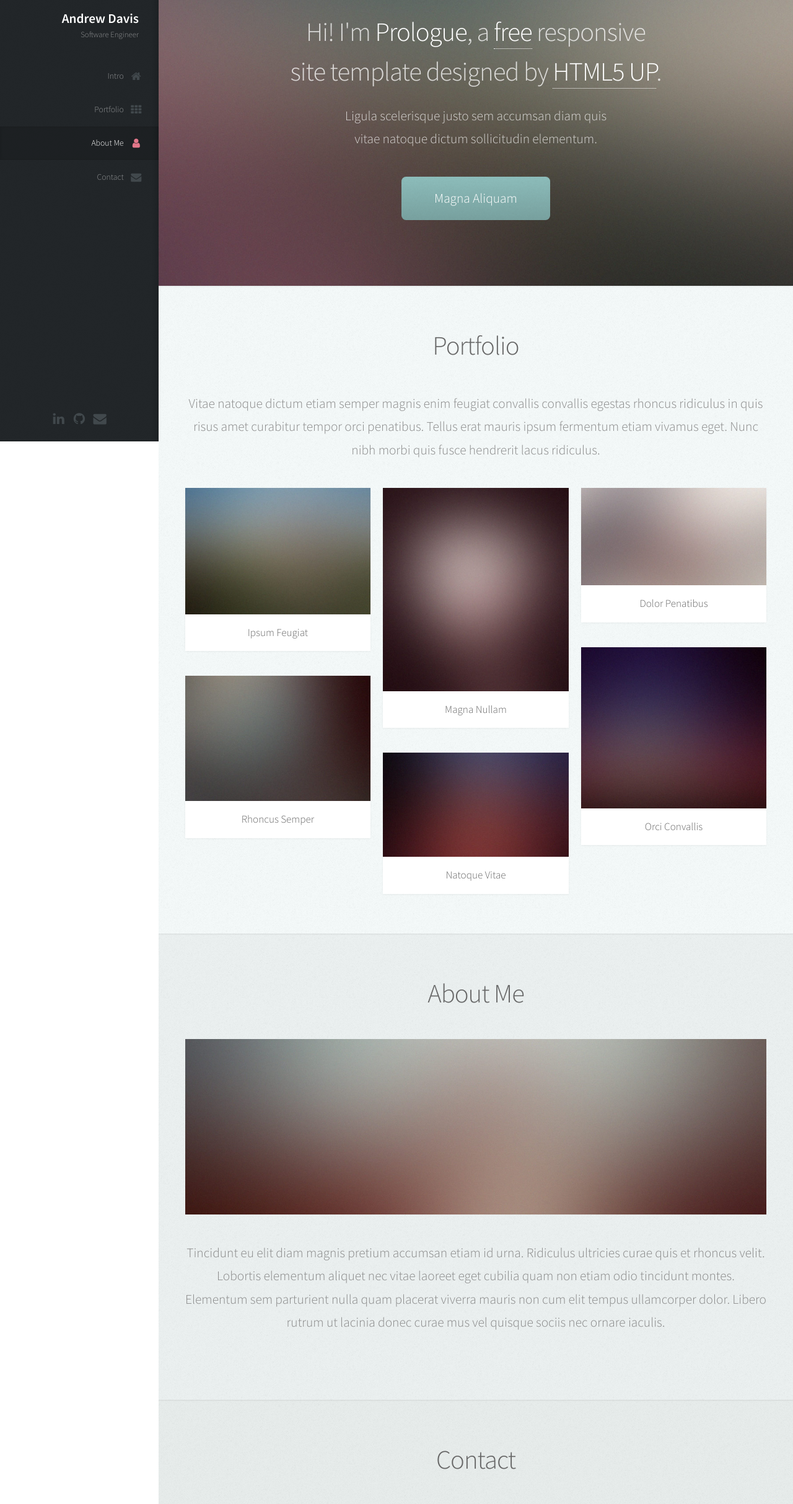
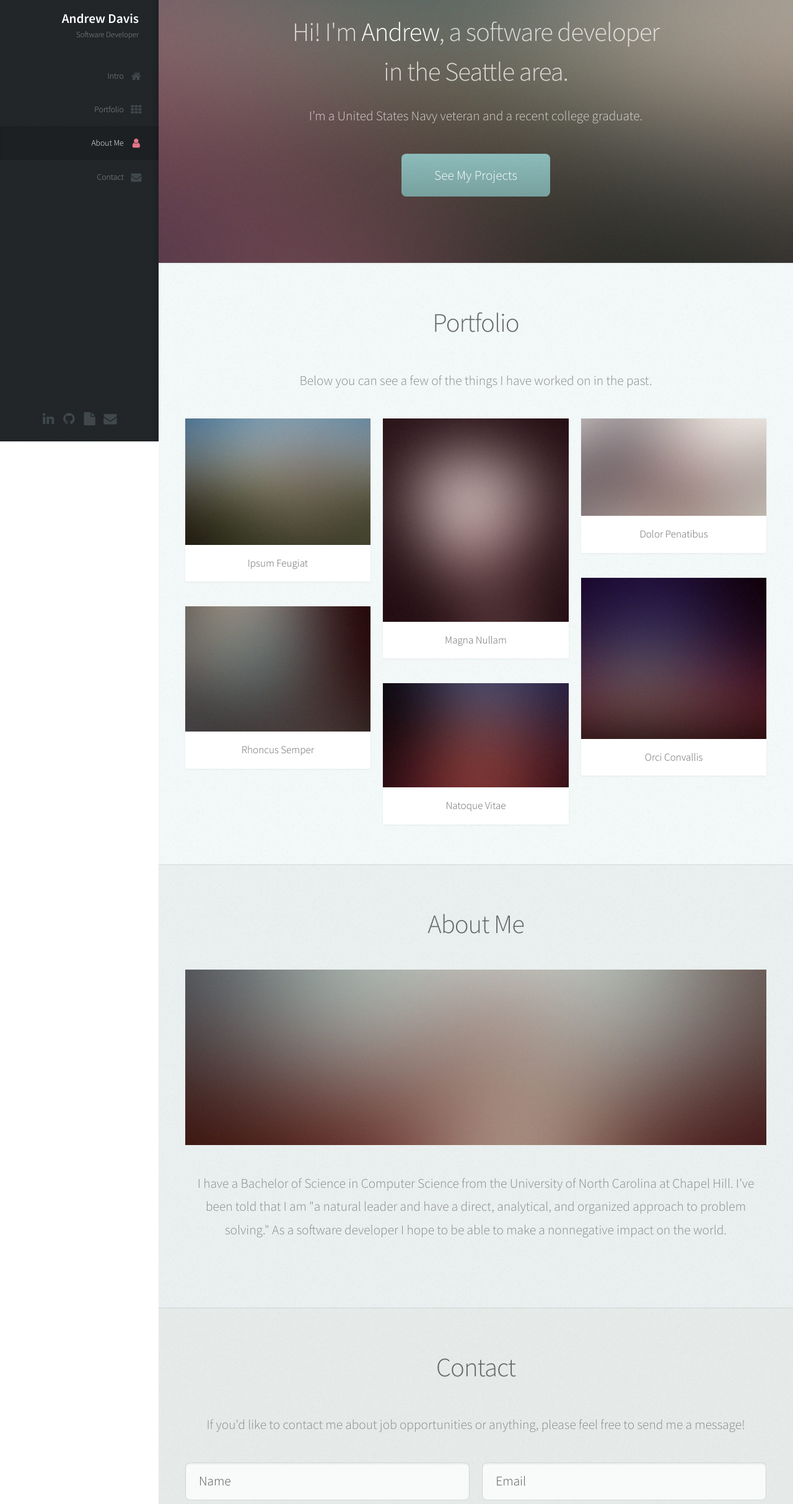
Before and after one commit to andavi/portfolio, a plain HTML site: page index.html in a window 1280 px wide. Shown: the part 88-2514 px from the top of the page at 62% size. Drawn offline with Linux system fonts and the light colour scheme.

Commit message:
added more prose

```diff
--- a/index.html
+++ b/index.html
@@ -24,7 +24,7 @@
 						<div id="logo">
 							<span class="image avatar48"><img src="images/avatar.jpg" alt="" /></span>
 							<h1 id="title">Andrew Davis</h1>
-							<p>Software Engineer</p>
+							<p>Software Developer</p>
 						</div>
 
 					<!-- Nav -->
@@ -43,11 +43,9 @@
 
 					<!-- Social Icons -->
 						<ul class="icons">
-							<!-- <li><a href="#" class="icon fa-twitter"><span class="label">Twitter</span></a></li> -->
-							<!-- <li><a href="#" class="icon fa-facebook"><span class="label">Facebook</span></a></li> -->
-							<!-- <li><a href="#" class="icon fa-dribbble"><span class="label">Dribbble</span></a></li> -->
 							<li><a href="https://www.linkedin.com/in/andavi/" class="icon fa-linkedin" target="_blank" ><span class="label">LinkedIn</span></a></li>
 							<li><a href="https://github.com/andavi" class="icon fa-github" target="_blank" ><span class="label">Github</span></a></li>
+							<li><a href="https://andavi.github.io/" class="icon fa-file" target="_blank" ><span class="label">Resume</span></a></li>
 							<li><a href="mailto: andavisd@gmail.com" class="icon fa-envelope"><span class="label">Email</span></a></li>
 						</ul>
 
@@ -63,14 +61,12 @@
 						<div class="container">
 
 							<header>
-								<h2 class="alt">Hi! I'm <strong>Prologue</strong>, a <a href="http://html5up.net/license">free</a> responsive<br />
-								site template designed by <a href="http://html5up.net">HTML5 UP</a>.</h2>
-								<p>Ligula scelerisque justo sem accumsan diam quis<br />
-								vitae natoque dictum sollicitudin elementum.</p>
+								<h2 class="alt">Hi! I'm <strong>Andrew</strong>, a software developer <br> in the Seattle area.</h2>
+								<p>I’m a United States Navy veteran and a recent college graduate.</p>
 							</header>
 
 							<footer>
-								<a href="#portfolio" class="button scrolly">Magna Aliquam</a>
+								<a href="#portfolio" class="button scrolly">See My Projects</a>
 							</footer>
 
 						</div>
@@ -84,10 +80,7 @@
 								<h2>Portfolio</h2>
 							</header>
 
-							<p>Vitae natoque dictum etiam semper magnis enim feugiat convallis convallis
-							egestas rhoncus ridiculus in quis risus amet curabitur tempor orci penatibus.
-							Tellus erat mauris ipsum fermentum etiam vivamus eget. Nunc nibh morbi quis
-							fusce hendrerit lacus ridiculus.</p>
+							<p>Below you can see a few of the things I have worked on in the past.</p>
 
 							<div class="row">
 								<div class="col-4 col-12-mobile">
@@ -147,12 +140,7 @@
 
 							<a href="#" class="image featured"><img src="images/pic08.jpg" alt="" /></a>
 
-							<p>Tincidunt eu elit diam magnis pretium accumsan etiam id urna. Ridiculus
-							ultricies curae quis et rhoncus velit. Lobortis elementum aliquet nec vitae
-							laoreet eget cubilia quam non etiam odio tincidunt montes. Elementum sem
-							parturient nulla quam placerat viverra mauris non cum elit tempus ullamcorper
-							dolor. Libero rutrum ut lacinia donec curae mus vel quisque sociis nec
-							ornare iaculis.</p>
+							<p>I have a Bachelor of Science in Computer Science from the University of North Carolina at Chapel Hill. I’ve been told that I am "a natural leader and have a direct, analytical, and organized approach to problem solving." As a software developer I hope to be able to make a nonnegative impact on the world.</p>
 
 						</div>
 					</section>
@@ -165,10 +153,7 @@
 								<h2>Contact</h2>
 							</header>
 
-							<p>Elementum sem parturient nulla quam placerat viverra
-							mauris non cum elit tempus ullamcorper dolor. Libero rutrum ut lacinia
-							donec curae mus. Eleifend id porttitor ac ultricies lobortis sem nunc
-							orci ridiculus faucibus a consectetur. Porttitor curae mauris urna mi dolor.</p>
+							<p>If you'd like to contact me about job opportunities or anything, please feel free to send me a message!</p>
 
 							<form method="post" action="#">
 								<div class="row">
@@ -193,7 +178,9 @@
 
 				<!-- Copyright -->
 					<ul class="copyright">
-						<li>&copy; Untitled. All rights reserved.</li><li>Design: <a href="http://html5up.net">HTML5 UP</a></li>
+						<li>&copy; 2019 Andrew Davis</li>
+						<li>(252) 725-2017</li>
+						<li><a href="mailto: andavi.sd@gmail.com">andavisd@gmail.com</a></li>
 					</ul>
 
 			</div>
```
Also changed, not shown: README.md.
